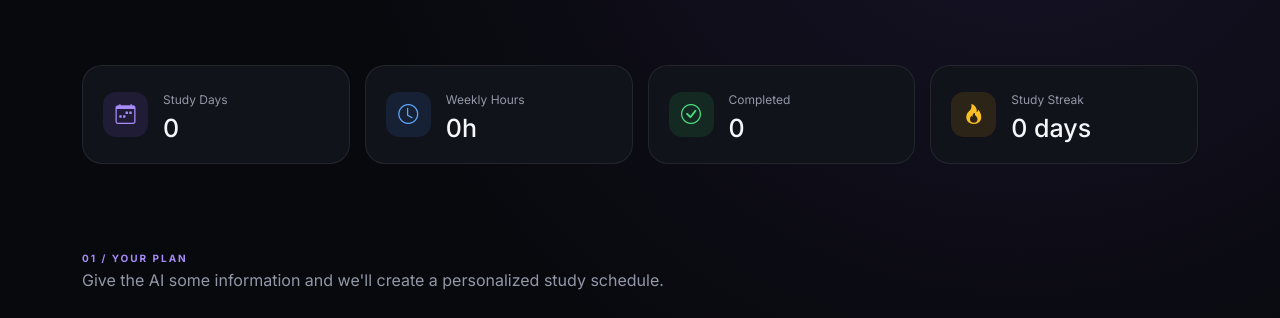
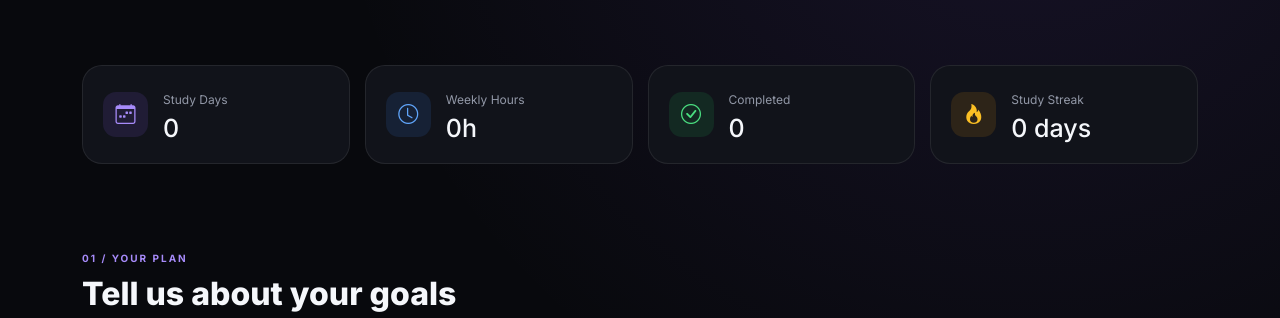
Before and after one commit to H-akimi07/AI-study-planner, a website: page index.html in a window 1280 px wide. Shown: the part 440-758 px from the top of the page. Drawn offline with nearby package versions, Linux system fonts and the light colour scheme.

Commit message:
add a new section

```diff
--- a/index.html
+++ b/index.html
@@ -135,7 +135,7 @@
       <div class="section-heading">
         <div>
           <span class="section-label">01 / YOUR PLAN</span>
-
+          <h2>Tell us about your goals</h2>
           <p>
             Give the AI some information and we'll create a personalized study
             schedule.
```
